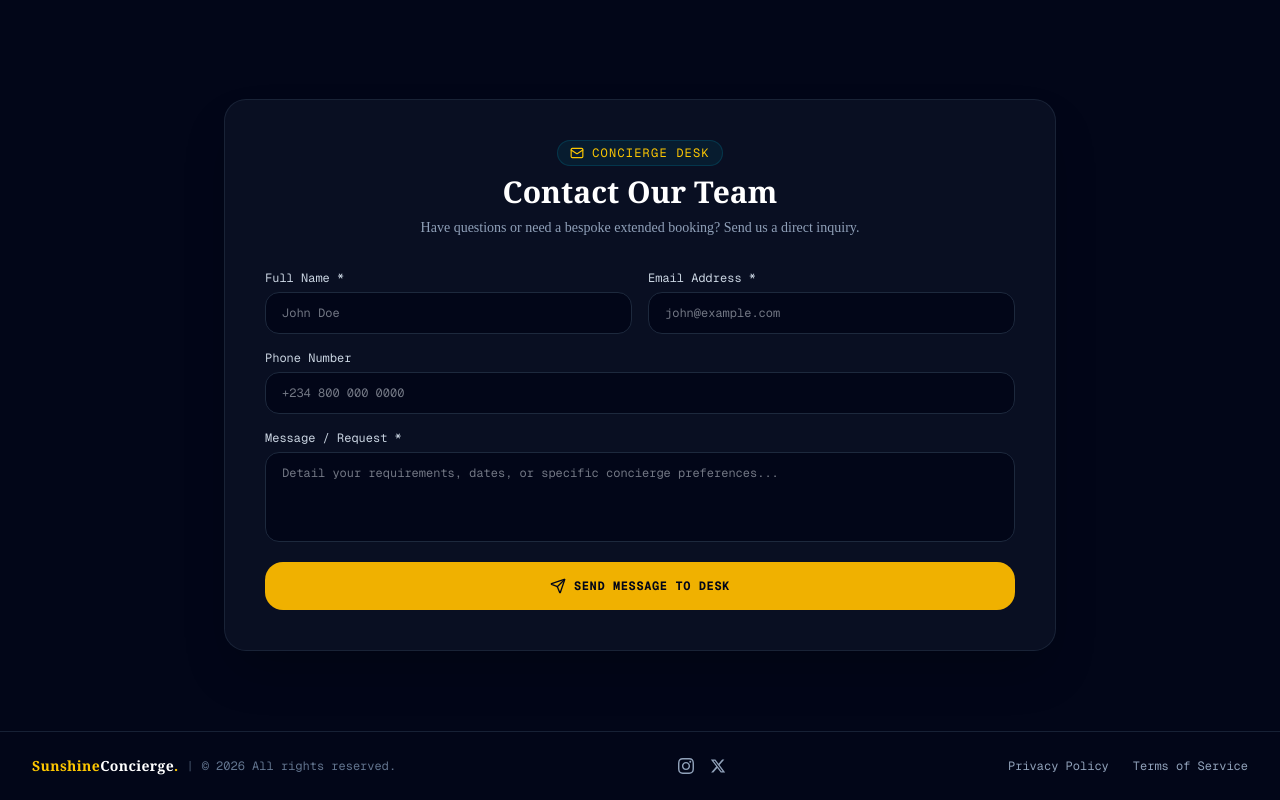
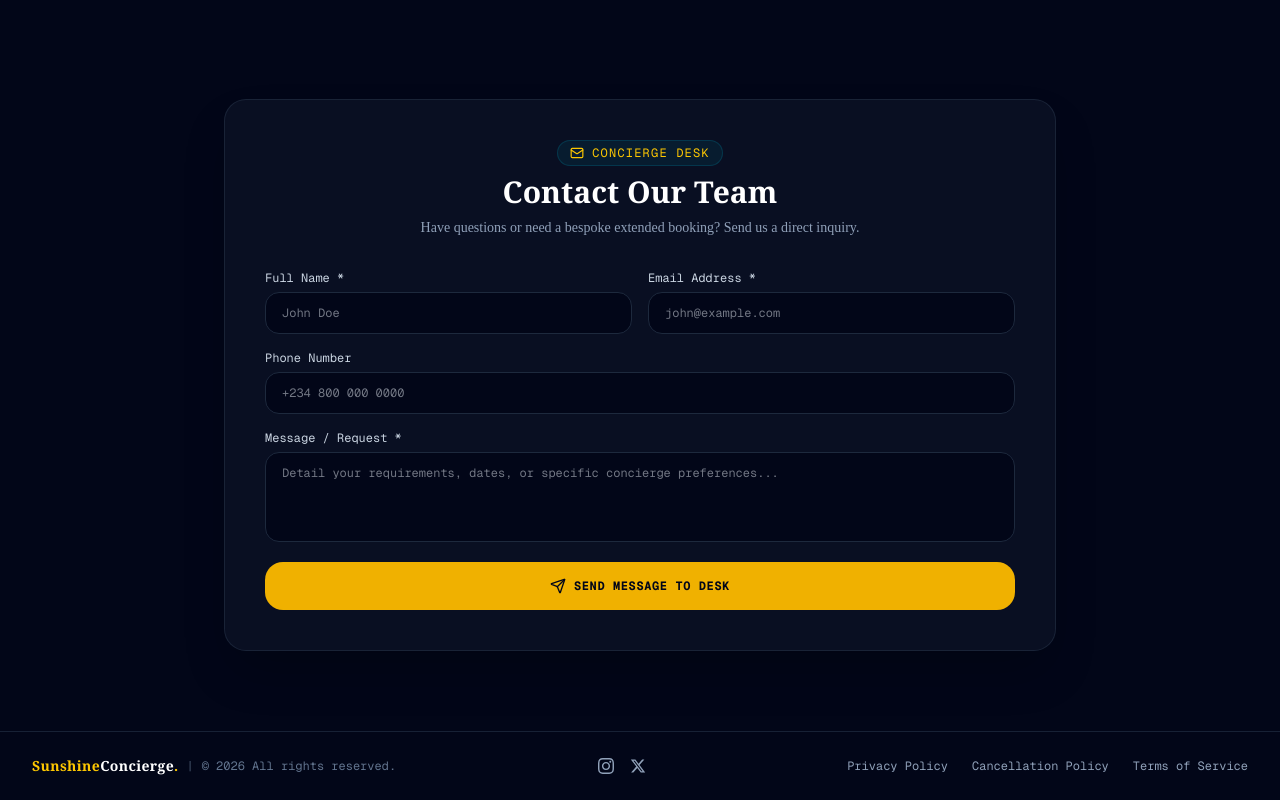
Before and after one commit to rafe-designs/conciergestay, a Next.js app: page / in a window 1280 px wide. Shown: the part 6772-7572 px from the top of the page. Built offline with nearby package versions, Linux system fonts and the light colour scheme.

Commit message:
footer updated

```diff
--- a/src/components/Footer.tsx
+++ b/src/components/Footer.tsx
@@ -1,13 +1,14 @@
 'use client';
 
-import React from 'react';
-import { Phone } from 'lucide-react';
+import React, { useState } from 'react';
 
 export default function Footer() {
-  const whatsappNumber = "2349137487438"; // Replace with your target WhatsApp number
-  const whatsappMessage = encodeURIComponent("Hello Sunshine Concierge, I would like to inquire about a booking.");
+  const [modalContent, setModalContent] = useState<'terms' | 'cancellation' | 'privacy' | null>(null);
+
+  const closeModal = () => setModalContent(null);
 
   return (
+    <>
       <footer className="border-t border-slate-800/80 bg-slate-950 py-6 text-slate-400 font-sans">
         <div className="max-w-7xl mx-auto px-4 sm:px-6 lg:px-8 flex flex-col md:flex-row items-center justify-between gap-4 text-xs font-mono">
           {/* Brand & Copyright */}
@@ -19,18 +20,14 @@ export default function Footer() {
             <span className="text-slate-500">© {new Date().getFullYear()} All rights reserved.</span>
           </div>
 
-
-        {/* Social Handles  */}
+          {/* Social Handles */}
           <div className="flex items-center gap-4 text-slate-400">
-
-
             {/* Instagram */}
             <a href="https://instagram.com" target="_blank" rel="noopener noreferrer" className="hover:text-white transition" aria-label="Instagram">
               <svg className="h-4 w-4 fill-current" viewBox="0 0 24 24">
                 <path d="M12 2.163c3.204 0 3.584.012 4.85.07 3.252.148 4.771 1.691 4.919 4.919.058 1.265.069 1.645.069 4.849 0 3.205-.012 3.584-.069 4.849-.149 3.225-1.664 4.771-4.919 4.919-1.266.058-1.644.07-4.85.07-3.204 0-3.584-.012-4.849-.07-3.26-.149-4.771-1.699-4.919-4.92-.058-1.265-.07-1.644-.07-4.849 0-3.204.013-3.583.07-4.849.149-3.227 1.664-4.771 4.919-4.919 1.266-.057 1.645-.069 4.849-.069zm0-2.163c-3.259 0-3.667.014-4.947.072-4.358.2-6.78 2.618-6.98 6.98-.059 1.281-.073 1.689-.073 4.948 0 3.259.014 3.668.072 4.948.2 4.358 2.618 6.78 6.98 6.98 1.281.058 1.689.072 4.948.072 3.259 0 3.668-.014 4.948-.072 4.354-.2 6.782-2.618 6.979-6.98.059-1.28.073-1.689.073-4.948 0-3.259-.014-3.667-.072-4.947-.196-4.354-2.617-6.78-6.979-6.98-1.281-.059-1.69-.073-4.949-.073zm0 5.838c-3.403 0-6.162 2.759-6.162 6.162s2.759 6.163 6.162 6.163 6.162-2.759 6.162-6.163c0-3.403-2.759-6.162-6.162-6.162zm0 10.162c-2.209 0-4-1.79-4-4 0-2.209 1.791-4 4-4s4 1.791 4 4c0 2.21-1.791 4-4 4zm6.406-11.845c-.796 0-1.441.645-1.441 1.44s.645 1.44 1.441 1.44c.795 0 1.439-.645 1.439-1.44s-.644-1.44-1.439-1.44z"/>
               </svg>
             </a>
-
 
             {/* X (Twitter) */}
             <a href="https://twitter.com" target="_blank" rel="noopener noreferrer" className="hover:text-white transition" aria-label="X">
@@ -40,12 +37,85 @@ export default function Footer() {
             </a>
           </div>
 
-        {/*  Legal Links */}
+          {/* Legal Links (Triggers Modals) */}
           <div className="flex items-center gap-6 text-slate-400">
-          <a href="#" className="hover:text-yellow-400 transition">Privacy Policy</a>
-          <a href="#" className="hover:text-yellow-400 transition">Terms of Service</a>
+            <button
+              onClick={() => setModalContent('privacy')}
+              className="hover:text-yellow-400 transition cursor-pointer bg-transparent border-none p-0 text-xs font-mono"
+            >
+              Privacy Policy
+            </button>
+            <button
+              onClick={() => setModalContent('cancellation')}
+              className="hover:text-yellow-400 transition cursor-pointer bg-transparent border-none p-0 text-xs font-mono"
+            >
+              Cancellation Policy
+            </button>
+            <button
+              onClick={() => setModalContent('terms')}
+              className="hover:text-yellow-400 transition cursor-pointer bg-transparent border-none p-0 text-xs font-mono"
+            >
+              Terms of Service
+            </button>
           </div>
         </div>
       </footer>
+
+      {/* Policy Modal Overlay */}
+      {modalContent && (
+        <div className="fixed inset-0 z-50 flex items-center justify-center bg-black/80 backdrop-blur-sm p-4">
+          <div className="bg-slate-900 border border-slate-800 rounded-2xl max-w-lg w-full max-h-[85vh] overflow-y-auto p-6 space-y-4 text-slate-300 font-sans shadow-2xl">
+            <div className="flex justify-between items-center border-b border-slate-800 pb-3">
+              <h3 className="text-sm font-bold text-white capitalize font-mono tracking-wide">
+                {modalContent === 'terms' && 'Terms of Service'}
+                {modalContent === 'cancellation' && 'Cancellation & Refund Policy'}
+                {modalContent === 'privacy' && 'Privacy Policy'}
+              </h3>
+              <button
+                onClick={closeModal}
+                className="text-slate-400 hover:text-white text-sm font-bold cursor-pointer"
+              >
+                ✕
+              </button>
+            </div>
+
+            <div className="text-xs space-y-3 leading-relaxed text-slate-400 font-sans">
+              {modalContent === 'terms' && (
+                <>
+                  <p><strong className="text-white">Check-in / Check-out:</strong> Standard check-in is at 3:00 PM; check-out is at 11:00 AM. Early check-in or late check-out must be requested in advance.</p>
+                  <p><strong className="text-white">Guest Identification:</strong> All staying guests must provide a valid government-issued ID prior to check-in for security and verification purposes.</p>
+                  <p><strong className="text-white">Property Protection & Conduct:</strong> Guests are responsible for any intentional damage caused to the property, suites, or amenities during their stay. Illegal activities or unapproved party hosting are strictly prohibited.</p>
+                </>
+              )}
+
+              {modalContent === 'cancellation' && (
+                <>
+                  <p><strong className="text-white">Full Refund:</strong> Cancellations made <strong className="text-white">14 days or more</strong> before the scheduled check-in date are eligible for a 100% refund (less standard processing fees).</p>
+                  <p><strong className="text-white">Partial Refund:</strong> Cancellations made between <strong className="text-white">7 to 13 days</strong> prior to check-in will receive a 50% refund.</p>
+                  <p><strong className="text-white">Peak Period Non-Refundable Policy:</strong> Cancellations made <strong className="text-white">less than 7 days</strong> before check-in or no-shows during peak holiday periods (<strong className="text-white">December 15 – January 15</strong>) are non-refundable due to reserved allocations and high holiday demand.</p>
+                  <p><strong className="text-white">Concierge & Add-on Services:</strong> Security details, chauffeur services, and private dining bookings canceled within 48 hours of service start time are non-refundable.</p>
+                </>
+              )}
+
+              {modalContent === 'privacy' && (
+                <>
+                  <p><strong className="text-white">Data Collection:</strong> Sunshine Concierge collects guest names, phone numbers, email addresses, and identification data solely for booking management and security verification.</p>
+                  <p><strong className="text-white">Payment Security:</strong> All financial transactions are processed securely through certified payment processors (Paystack and Flutterwave). We do not store sensitive credit card credentials on our servers.</p>
+                </>
+              )}
+            </div>
+
+            <div className="pt-4 border-t border-slate-800 text-right">
+              <button
+                onClick={closeModal}
+                className="px-4 py-2 bg-yellow-600 hover:bg-yellow-500 text-black font-bold text-xs rounded-xl cursor-pointer transition font-mono"
+              >
+                Close
+              </button>
+            </div>
+          </div>
+        </div>
+      )}
+    </>
   );
 }
```
Lines whose indentation alone changed are shown as unchanged.
